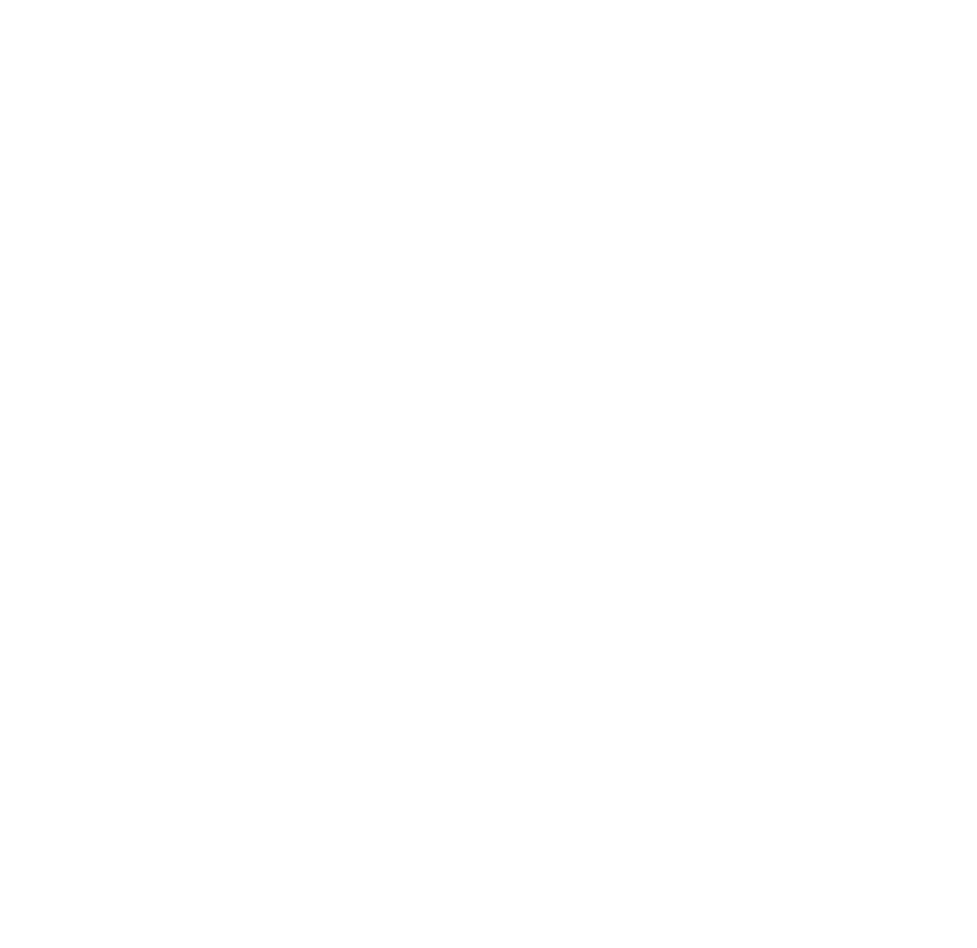
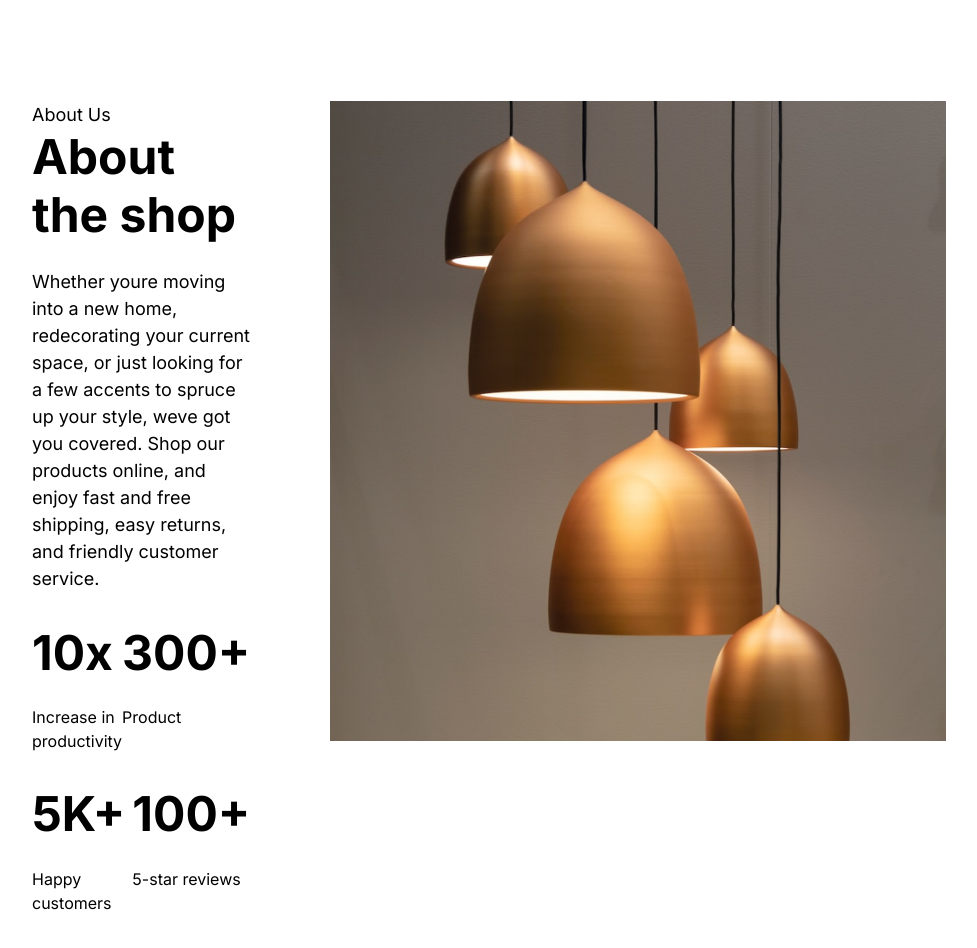
Before and after one commit to henriquestg/my-ecommerce, a Next.js app: page / in a window 1280 px wide. Shown: the part 1580-2528 px from the top of the page, without its empty margins (272-1249 px from the left). Before the commit the page ends 1368 px from the top, so only its background shows below. Built offline with nearby package versions, Linux system fonts and the light colour scheme.

Commit message:
feat: add About the Shop

```diff
--- /dev/null
+++ b/src/Components/AboutProduct/index.tsx
@@ -0,0 +1,42 @@
+import Image from "next/image";
+import Abajur from "../../../public/Abajur.png";
+import "./styles.scss";
+
+export function AboutProduct() {
+  return (
+    <div className="container-about">
+      <div className="container-list">
+        <p>About Us</p>
+        <h1>About the shop</h1>
+        <p>
+          Whether youre moving into a new home, redecorating your current space,
+          or just looking for a few accents to spruce up your style, weve got
+          you covered. Shop our products online, and enjoy fast and free
+          shipping, easy returns, and friendly customer service.
+        </p>
+        <div className="list-item">
+          <div className="item">
+            <h1>10x</h1>
+            <p>Increase in productivity</p>
+          </div>
+          <div className="item">
+            <h1>300+</h1>
+            <p>Product</p>
+          </div>
+        </div>
+
+        <div className="list-item">
+          <div className="item">
+            <h1>5K+</h1>
+            <p>Happy customers </p>
+          </div>
+          <div className="item">
+            <h1>100+</h1>
+            <p>5-star reviews</p>
+          </div>
+        </div>
+      </div>
+      <Image src={Abajur} alt="Abajur" width={620} height={640} />
+    </div>
+  );
+}
--- /dev/null
+++ b/src/Components/AboutProduct/styles.scss
@@ -0,0 +1,49 @@
+.container-about {
+  display: flex;
+  padding: 14rem 4rem;
+
+
+  .container-list {
+    flex-direction: column;
+    margin-right: 5rem;
+  h1 {
+    font-size: 3rem;
+    font-style: normal;
+    font-weight: 700;
+    line-height: 120%;
+    margin-bottom: 1.5rem;
+    }
+
+  p {
+    font-size: 1.125rem;
+    font-style: normal;
+    font-weight: 400;
+    line-height: 150%;
+  }
+
+  .list-item {
+    display: flex;
+    margin-top: 2rem;
+
+  }
+  .item {
+    align-items: center;
+    justify-content: flex-start;
+    width: 100%;
+
+    h1 {
+      font-size: 3rem;
+      font-style: normal;
+      font-weight: 700;
+      line-height: 120%;
+    }
+
+    p {
+      font-size: 1rem;
+      font-style: normal;
+      font-weight: 400;
+      line-height: 150%
+    }
+  }
+  }
+}
--- a/src/app/page.scss
+++ b/src/app/page.scss
@@ -7,6 +7,6 @@
     display: flex;
     padding: 7rem 15rem;
     flex-direction: column;
-    align-items: flex-start;
+
   }
 }
--- a/src/app/page.tsx
+++ b/src/app/page.tsx
@@ -2,6 +2,7 @@
 import { NavBar } from "@/Components/NavBar";
 import { HeaderShowcase } from "@/Components/HeaderShowcase";
 import "./page.scss";
+import { AboutProduct } from "@/Components/AboutProduct";
 
 export default function Home() {
   return (
@@ -10,6 +11,7 @@
       <NavBar />
       <div className="container-website">
         <HeaderShowcase />
+        <AboutProduct />
       </div>
     </main>
   );
```
Also changed, not shown: src/Components/AboutUs/index.tsx (added, +9 -0 lines), public/Abajur.png (added), src/Components/AboutUs/styles.scss (added).
